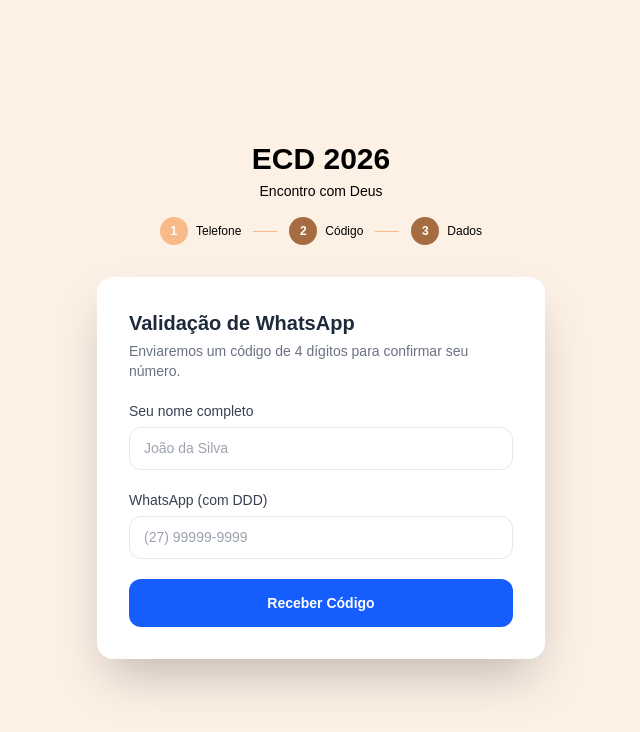
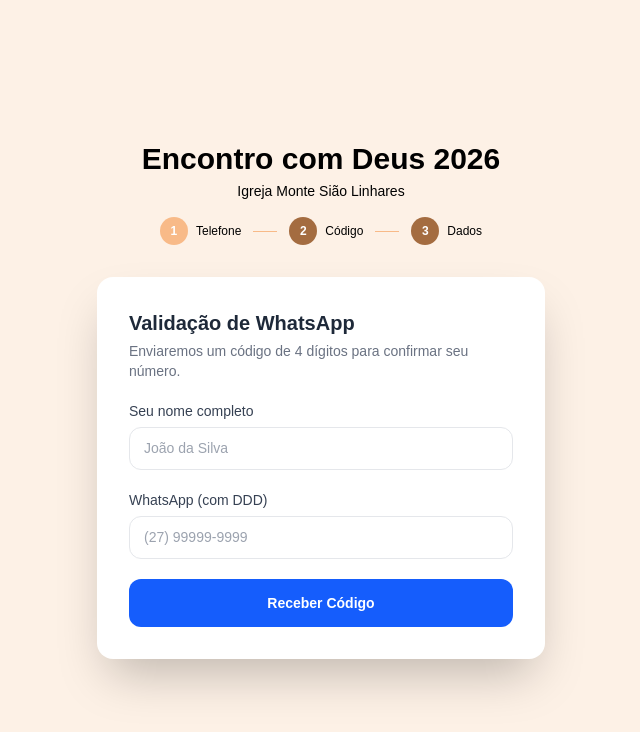
Before and after one commit to PRODUTORABG-TECH/ecd-iamsl-2026, a Next.js app: page /inscricao in a window 1280 px wide. Shown: the top 732 px of the page, without its empty margins (319-959 px from the left). Built offline with nearby package versions, Linux system fonts and the light colour scheme.

Commit message:
fix: mutate title

```diff
--- a/app/inscricao/page.tsx
+++ b/app/inscricao/page.tsx
@@ -203,8 +203,8 @@ export default function InscricaoPage() {
     <div className="min-h-screen bg-[#fdf1e6] flex items-center justify-center px-4 py-12">
       <div className="w-full max-w-md">
         <div className="text-center mb-8">
-          <h1 className="text-3xl font-bold text-black">ECD 2026</h1>
-          <p className="text-black mt-1 text-sm">Encontro com Deus</p>
+          <h1 className="text-3xl font-bold text-black">Encontro com Deus 2026</h1>
+          <p className="text-black mt-1 text-sm">Igreja Monte Sião Linhares</p>
           <StepIndicator step={step} />
         </div>
 
```
